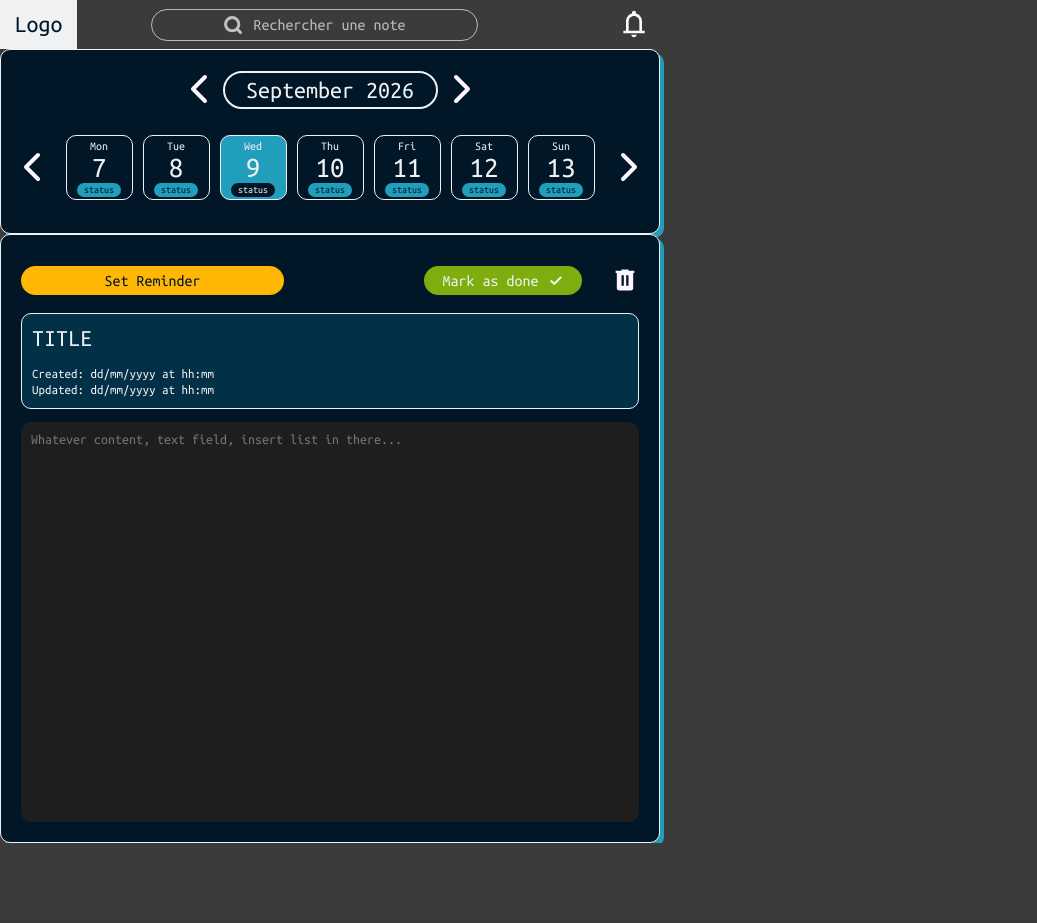
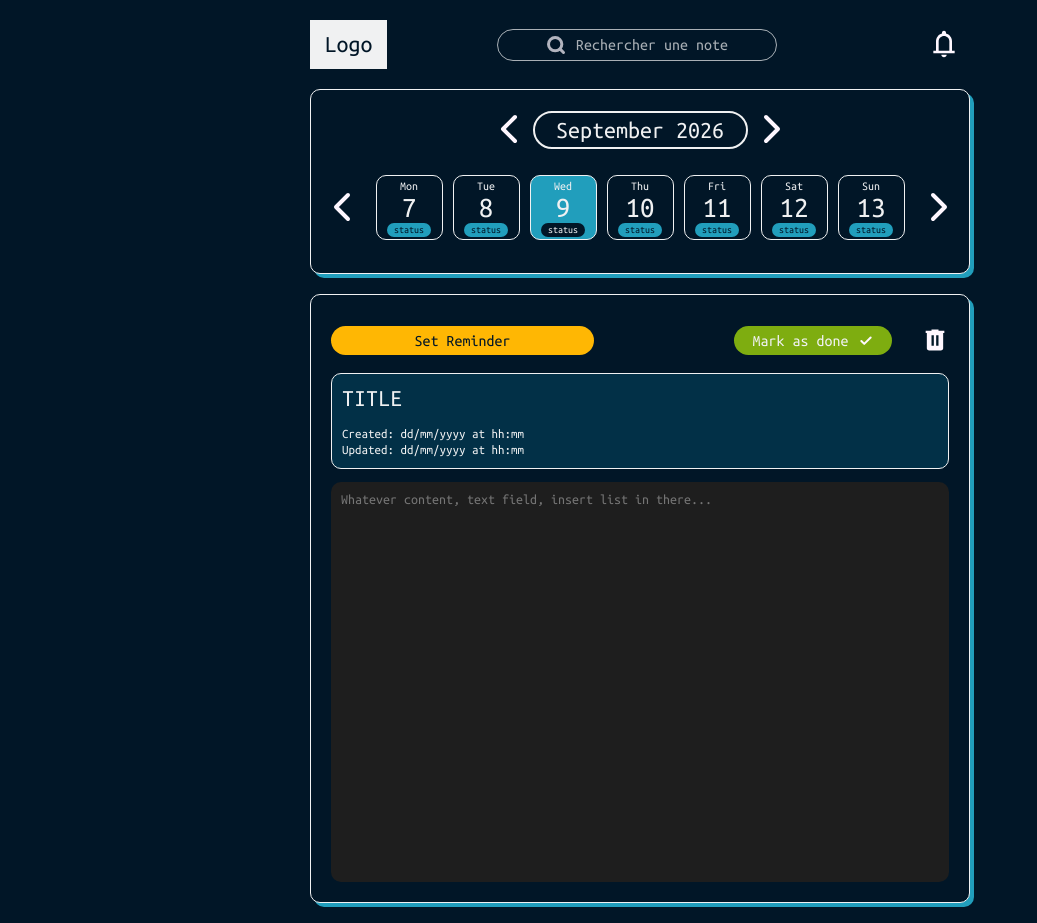
Before and after one commit to Snowlydial/WILO, a React (Vite) app in the folder frontend/: page / in a window 1280 px wide. Shown: the whole page, without its empty margins (0-1037 px from the left). Before the commit the page ends 843 px from the top, so only its background shows below. Built offline with nearby package versions, Linux system fonts and the light colour scheme.

Commit message:
refac-Position polish

```diff
--- a/frontend/src/components/ui/search-bar/SearchBar.css
+++ b/frontend/src/components/ui/search-bar/SearchBar.css
@@ -8,7 +8,7 @@
     padding: 5px 15px;
     gap: 10px;
 
-    width: 327px;
+    width: 280px;
     height: 32px;
 
     border: 1px solid #F0F1F2;
--- a/frontend/src/components/ui/search-nav/SearchNav.css
+++ b/frontend/src/components/ui/search-nav/SearchNav.css
@@ -1,9 +1,9 @@
 nav {
     display: flex;
     flex-direction: row;
-    justify-content: space-between;
     align-items: center;
     padding: 0px;
+    gap: 100px;
 
     width: 660px;
     height: 49px;
@@ -43,8 +43,8 @@ nav {
     padding: 10px;
     gap: 10px;
 
-    width: 519px;
-    height: 48px;
+    width: 483px;
+    height: 49px;
 
     flex: none;
     order: 1;
--- a/frontend/src/index.css
+++ b/frontend/src/index.css
@@ -6,11 +6,22 @@
 }
 
 body {
-  background-color: rgb(59, 59, 59);
+  background: #011627;
 }
 
 .Debug {
   color: chartreuse;
+}
+
+#root {
+  display: flex;
+  flex-direction: column;
+  gap: 20px;
+
+  justify-content: center;
+  align-items: center;
+
+  padding: 20px;
 }
 
 button {
```
